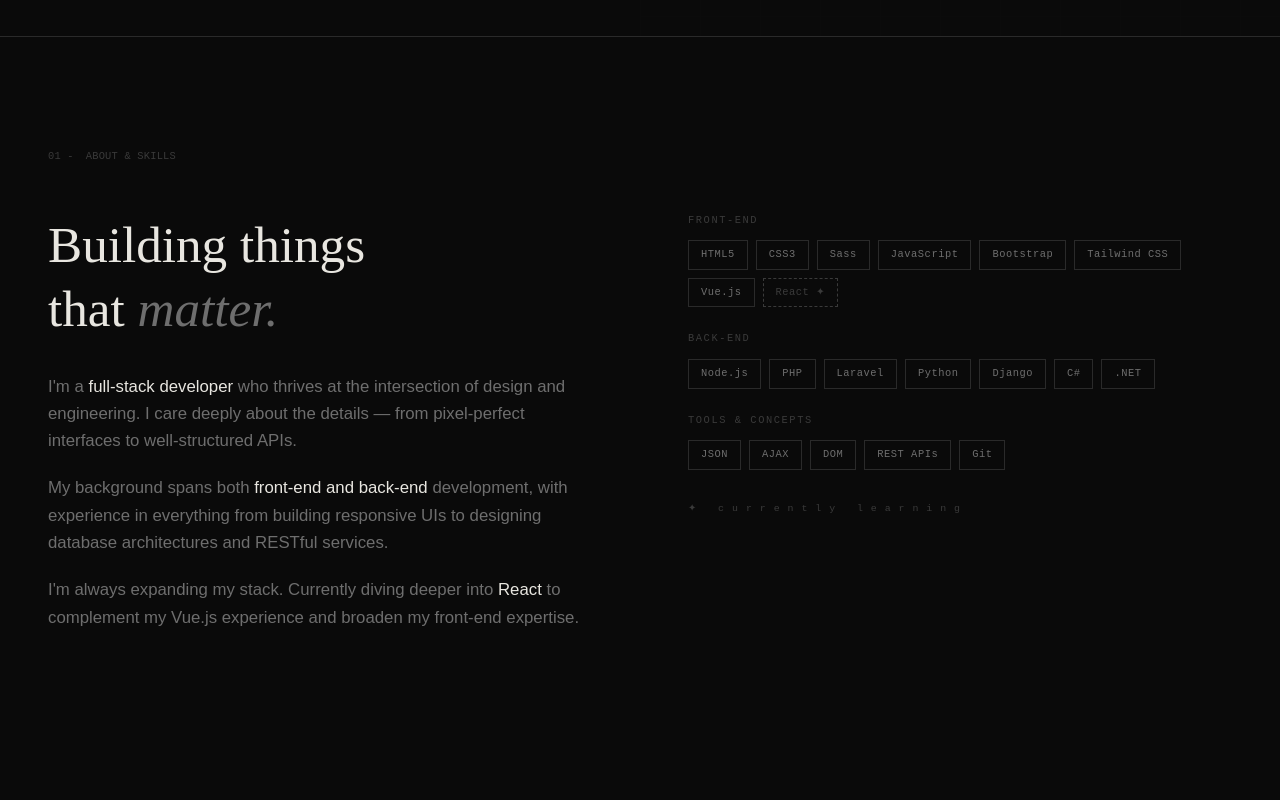
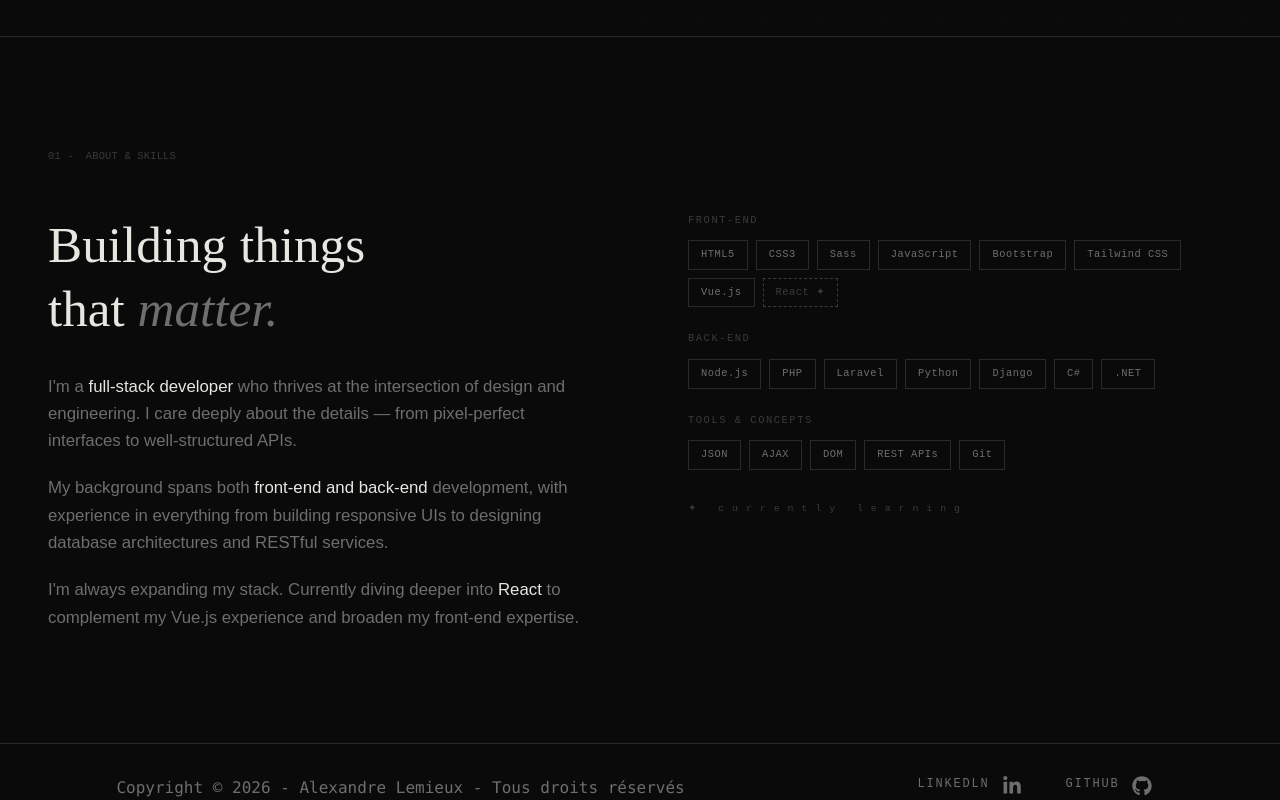
Before and after one commit to Alxlx97/Portfolio, a React app: page / in a window 1280 px wide. Shown: the part 764-1564 px from the top of the page. Before the commit the page ends 1507 px from the top, so only its background shows below. Built offline with nearby package versions, Linux system fonts and the light colour scheme; the HTML template or start-up script is replaced by a standard one.

Commit message:
Fix + implementation of the footer

```diff
--- a/src/App.jsx
+++ b/src/App.jsx
@@ -1,6 +1,7 @@
 import NavBar from "./components/NavBar";
 import Hero from "./components/Hero";
 import About from "./components/About";
+import Footer from "./components/Footer";
 
 function App() {
     return (
@@ -10,6 +11,7 @@ function App() {
                 <Hero/>
                 <About/>
             </main>
+            <Footer/>
         </>
     )
 }
--- a/src/components/Footer.jsx
+++ b/src/components/Footer.jsx
@@ -0,0 +1,37 @@
+export default function Footer() {
+    return (
+        <footer className="border-t border-[#2a2a2a] pt-8">
+            <div className="flex justify-around">
+                <div>
+                    <p className="font-mono text-[#6e6e6e]">Copyright © 2026 - Alexandre Lemieux - Tous droits
+                        réservés</p>
+                </div>
+                <div>
+                    <div className="flex items-center gap-8">
+                        <a href="https://www.linkedin.com/in/alexandre-lemieux-0039a8307/"
+                           className="flex justify-around font-mono-custom text-xs tracking-[.15em] uppercase text-[#6e6e6e] hover:text-[#e8e6e0] transition-colors">Linkedln
+                                    <span className="[&>svg]:h-5 [&>svg]:w-5">
+                                      <svg xmlns="http://www.w3.org/2000/svg" fill="currentColor" viewBox="0 0 448 512"
+                                           className="w-3.5 h-3.5 shrink-0 mx-3">
+                                          <path
+                                              d="M100.3 448H7.4V148.9h92.9zM53.8 108.1C24.1 108.1 0 83.5 0 53.8a53.8 53.8 0 0 1 107.6 0c0 29.7-24.1 54.3-53.8 54.3zM447.9 448h-92.7V302.4c0-34.7-.7-79.2-48.3-79.2-48.3 0-55.7 37.7-55.7 76.7V448h-92.8V148.9h89.1v40.8h1.3c12.4-23.5 42.7-48.3 87.9-48.3 94 0 111.3 61.9 111.3 142.3V448z"/>
+                                      </svg>
+                                    </span>
+                        </a>
+                        <a href="https://github.com/Alxlx97"
+                           className="flex justify-around font-mono-custom text-xs tracking-[.15em] uppercase text-[#6e6e6e] hover:text-[#e8e6e0] transition-colors">
+                            GitHub
+                                    <span className="[&>svg]:h-5 [&>svg]:w-5">
+                                      <svg className="w-3.5 h-3.5 shrink-0 mx-3" xmlns="http://www.w3.org/2000/svg" fill="currentColor" viewBox="0 0 496 512">
+                                          <path
+                                              d="M165.9 397.4c0 2-2.3 3.6-5.2 3.6-3.3 .3-5.6-1.3-5.6-3.6 0-2 2.3-3.6 5.2-3.6 3-.3 5.6 1.3 5.6 3.6zm-31.1-4.5c-.7 2 1.3 4.3 4.3 4.9 2.6 1 5.6 0 6.2-2s-1.3-4.3-4.3-5.2c-2.6-.7-5.5 .3-6.2 2.3zm44.2-1.7c-2.9 .7-4.9 2.6-4.6 4.9 .3 2 2.9 3.3 5.9 2.6 2.9-.7 4.9-2.6 4.6-4.6-.3-1.9-3-3.2-5.9-2.9zM244.8 8C106.1 8 0 113.3 0 252c0 110.9 69.8 205.8 169.5 239.2 12.8 2.3 17.3-5.6 17.3-12.1 0-6.2-.3-40.4-.3-61.4 0 0-70 15-84.7-29.8 0 0-11.4-29.1-27.8-36.6 0 0-22.9-15.7 1.6-15.4 0 0 24.9 2 38.6 25.8 21.9 38.6 58.6 27.5 72.9 20.9 2.3-16 8.8-27.1 16-33.7-55.9-6.2-112.3-14.3-112.3-110.5 0-27.5 7.6-41.3 23.6-58.9-2.6-6.5-11.1-33.3 2.6-67.9 20.9-6.5 69 27 69 27 20-5.6 41.5-8.5 62.8-8.5s42.8 2.9 62.8 8.5c0 0 48.1-33.6 69-27 13.7 34.7 5.2 61.4 2.6 67.9 16 17.7 25.8 31.5 25.8 58.9 0 96.5-58.9 104.2-114.8 110.5 9.2 7.9 17 22.9 17 46.4 0 33.7-.3 75.4-.3 83.6 0 6.5 4.6 14.4 17.3 12.1C428.2 457.8 496 362.9 496 252 496 113.3 383.5 8 244.8 8zM97.2 352.9c-1.3 1-1 3.3 .7 5.2 1.6 1.6 3.9 2.3 5.2 1 1.3-1 1-3.3-.7-5.2-1.6-1.6-3.9-2.3-5.2-1zm-10.8-8.1c-.7 1.3 .3 2.9 2.3 3.9 1.6 1 3.6 .7 4.3-.7 .7-1.3-.3-2.9-2.3-3.9-2-.6-3.6-.3-4.3 .7zm32.4 35.6c-1.6 1.3-1 4.3 1.3 6.2 2.3 2.3 5.2 2.6 6.5 1 1.3-1.3 .7-4.3-1.3-6.2-2.2-2.3-5.2-2.6-6.5-1zm-11.4-14.7c-1.6 1-1.6 3.6 0 5.9 1.6 2.3 4.3 3.3 5.6 2.3 1.6-1.3 1.6-3.9 0-6.2-1.4-2.3-4-3.3-5.6-2z"/>
+                                      </svg>
+                                    </span>
+                        </a>
+
+                    </div>
+                </div>
+            </div>
+        </footer>
+    )
+}
--- a/src/components/Hero.jsx
+++ b/src/components/Hero.jsx
@@ -17,10 +17,9 @@ export default function Hero() {
             id="hero"
             className="relative min-h-screen flex flex-col justify-end px-12 pb-20 overflow-hidden"
         >
-            {/* Subtle radial glow */}
+
             <div className="absolute inset-0 bg-[radial-gradient(ellipse_60%_50%_at_80%_40%,rgba(255,255,255,0.015)_0%,transparent_70%)]" />
 
-            {/* Background grid */}
             <div
                 className="absolute top-0 right-0 w-1/2 h-full opacity-[0.03] pointer-events-none"
                 style={{
@@ -30,27 +29,27 @@ export default function Hero() {
                 }}
             />
 
-            {/* Content */}
+
             <div ref={ref} className="fade-up relative z-10">
-                {/* Eyebrow */}
+
                 <p className="flex items-center gap-4 font-mono-custom text-[0.7rem] tracking-[.2em] uppercase text-[#6e6e6e] mb-6">
                     <span className="inline-block w-8 h-px bg-[#3a3a3a]" />
                     Available for work
                 </p>
 
-                {/* Name */}
+
                 <h1 className="font-serif text-[clamp(3.5rem,9vw,8rem)] leading-none tracking-tight mb-4">
-                    John<br />
-                    <em className="text-[#6e6e6e]">Doe.</em>
+                    Alexandre<br />
+                    <em className="text-[#6e6e6e]">Lemieux</em>
                 </h1>
 
-                {/* Tagline */}
+
                 <p className="text-[#6e6e6e] font-light text-[clamp(.95rem,1.5vw,1.15rem)] leading-relaxed max-w-md mb-12">
                     Full-stack developer with a passion for clean interfaces
                     and solid back-end architecture. Based anywhere, building everywhere.
                 </p>
 
-                {/* CTAs */}
+
                 <div className="flex items-center gap-8">
                     <button
                         onClick={() => scrollTo('#projects')}
@@ -67,7 +66,7 @@ export default function Hero() {
                 </div>
             </div>
 
-            {/* Scroll indicator */}
+
             <div className="absolute bottom-10 right-12 flex flex-col items-center gap-2">
                 <div className="w-px h-12 bg-gradient-to-b from-[#3a3a3a] to-transparent animate-pulse" />
                 <span
```
